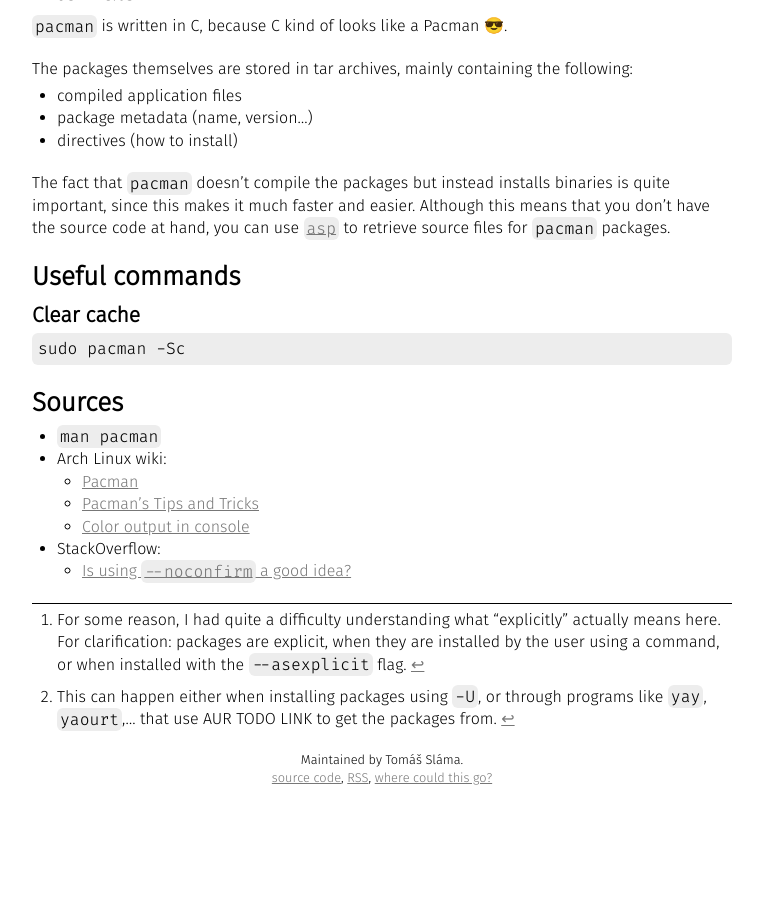
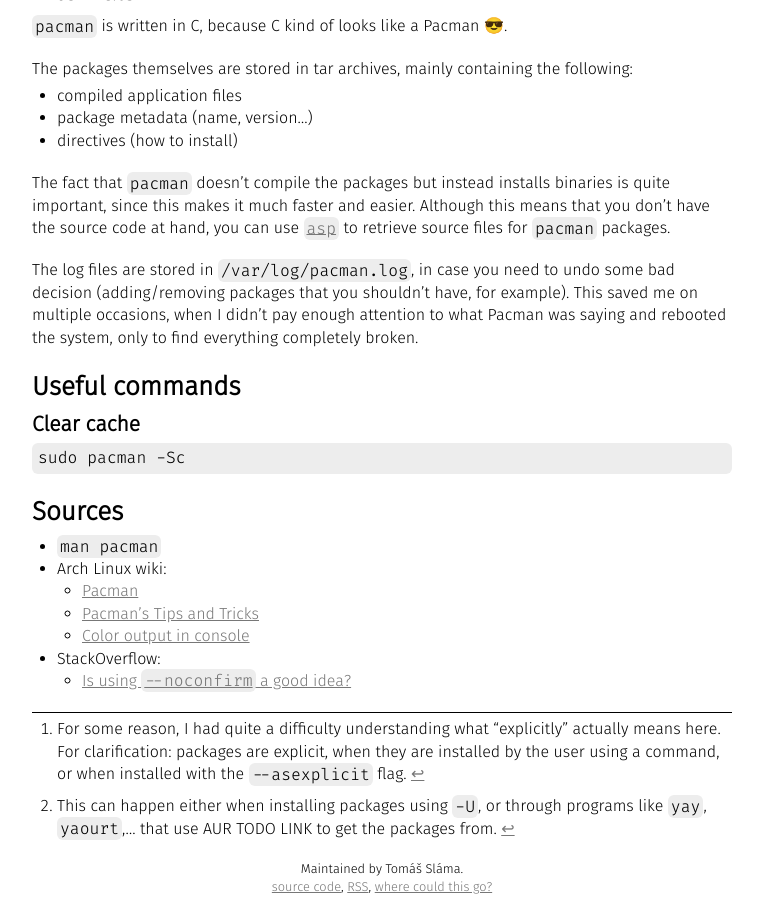
Before and after one commit to xiaoxiae/slama.dev, a Jekyll site: the page built from _posts/2020-08-11-pacman.md, in a window 1280 px wide and 900 px high, scrolled down 2240 px. Shown: the whole window, without its empty margins (258-1021 px from the left). Built offline with Jekyll 4.4.1, drawn with Linux system fonts in a browser that asks for light colours; before the commit the page ends 3051 px from its top, so only the background shows below that.

Commit message:
a paragraph about Pacman logs

```diff
--- a/_posts/2020-08-11-pacman.md
+++ b/_posts/2020-08-11-pacman.md
@@ -95,6 +95,8 @@ The packages themselves are stored in tar archives, mainly containing the follow
 
 The fact that `pacman` doesn't compile the packages but instead installs binaries is quite important, since this makes it much faster and easier. Although this means that you don't have the source code at hand, you can use [`asp`](https://github.com/archlinux/asp) to retrieve source files for `pacman` packages.
 
+The log files are stored in `/var/log/pacman.log`, in case you need to undo some bad decision (adding/removing packages that you shouldn't have, for example). This saved me on multiple occasions, when I didn't pay enough attention to what Pacman was saying and rebooted the system, only to find everything completely broken.
+
 ### Useful commands
 
 #### Clear cache
```
